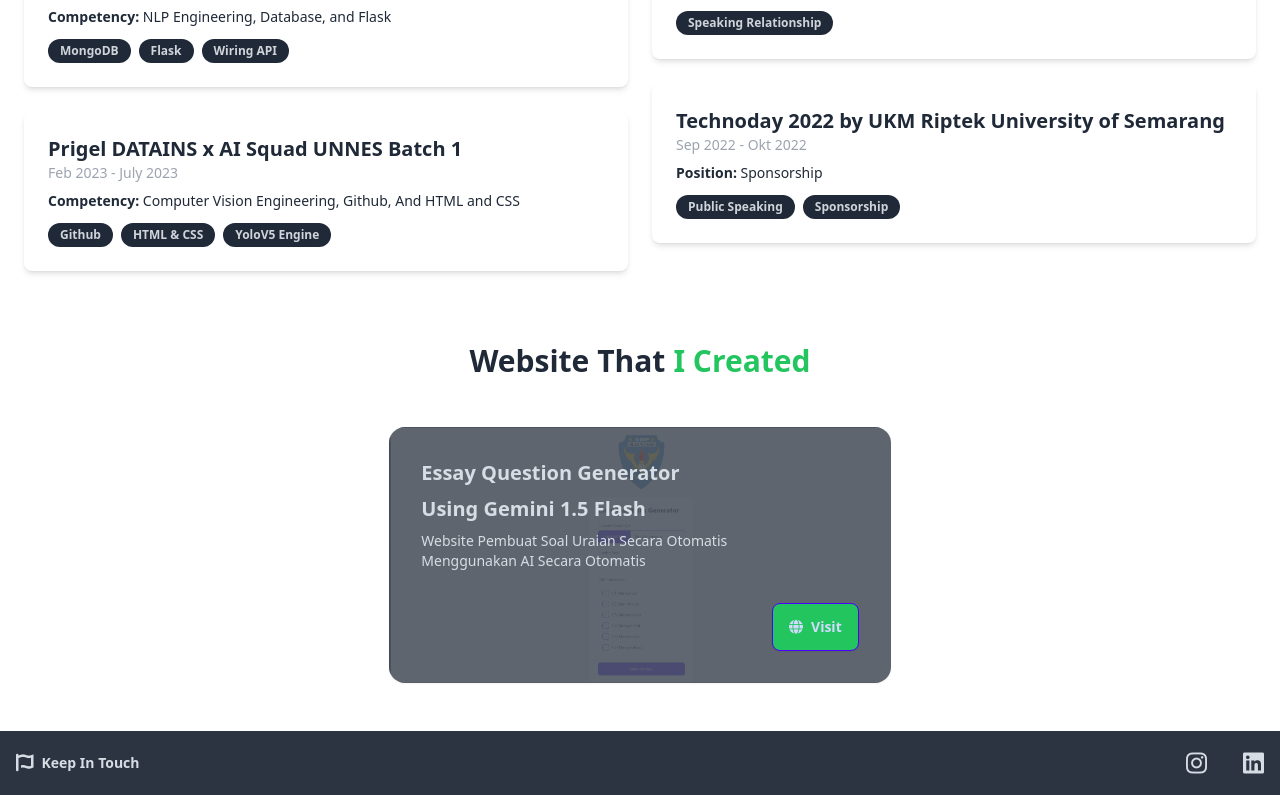
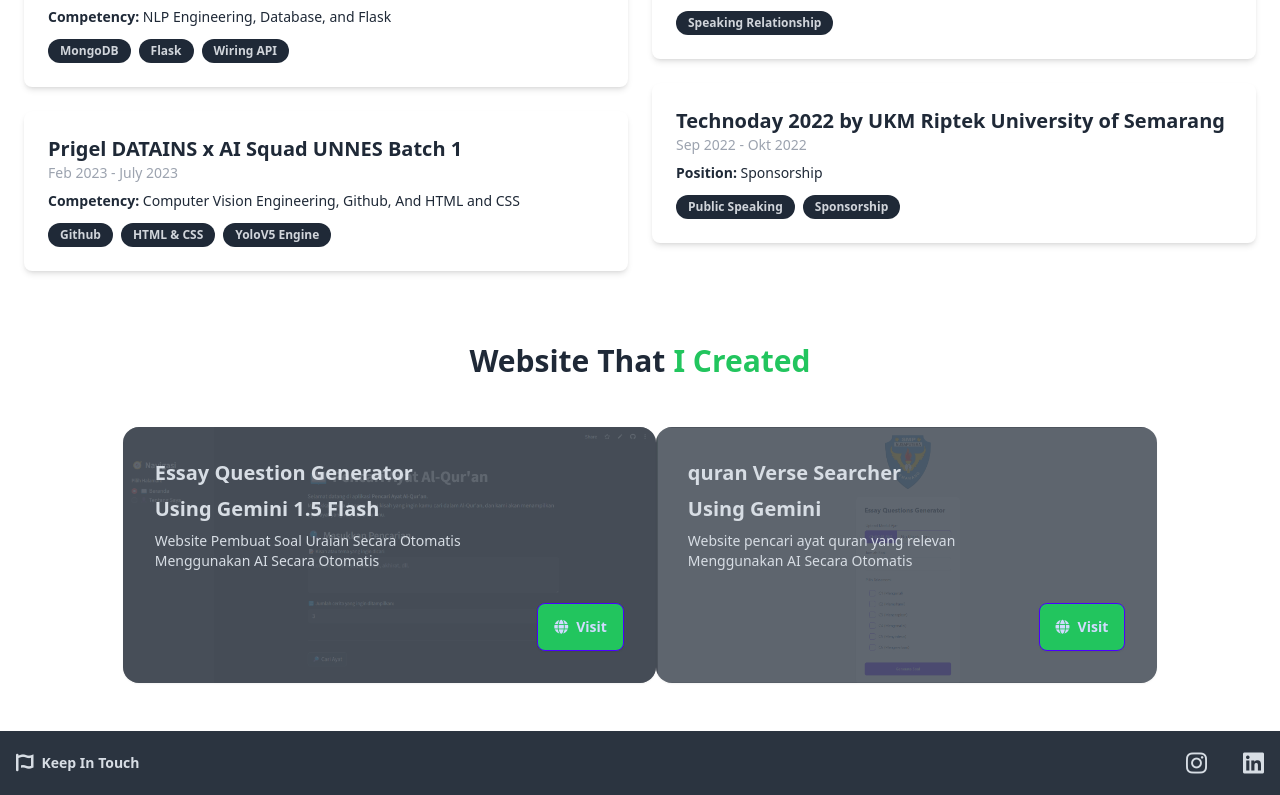
Before and after one commit to vayndem/Resume, a Vue app: page / in a window 1280 px wide. Shown: the part 1345-2140 px from the top of the page. Built offline with nearby package versions, Linux system fonts and the light colour scheme.

Commit message:
Add: Streamlit

```diff
--- a/src/components/Portofolio.vue
+++ b/src/components/Portofolio.vue
@@ -1,15 +1,19 @@
 <!-- eslint-disable vue/multi-word-component-names -->
 
 <script setup>
-const handleClick = () => {
+const handleClick1 = () => {
   window.open('https://sistem-soal-nusaputera.web.app', '_blank')
+}
+
+const handleClick2 = () => {
+  window.open('https://quran-searcher.streamlit.app', '_blank')
 }
 </script>
 
 <template>
   <div class="card bg-base-100 image-full w-max h-64 shadow-sm">
     <figure>
-      <img src="/image.png " alt="Website Screenshot" class="opacity-45" />
+      <img src="/image2.png " alt="Website Screenshot" class="opacity-45" />
     </figure>
     <div class="card-body">
       <h2 class="card-title">Essay Question Generator</h2>
@@ -20,7 +24,27 @@ const handleClick = () => {
       </p>
 
       <div class="card-actions mt-auto justify-end">
-        <button class="btn btn-primary bg-primary hover:btn-accent" @click="handleClick">
+        <button class="btn btn-primary bg-primary hover:btn-accent" @click="handleClick1">
+          <i class="fa-solid fa-globe"></i> Visit
+        </button>
+      </div>
+    </div>
+  </div>
+
+  <div class="card bg-base-100 image-full w-max h-64 shadow-sm">
+    <figure>
+      <img src="/image.png " alt="Website Screenshot" class="opacity-45" />
+    </figure>
+    <div class="card-body">
+      <h2 class="card-title">quran Verse Searcher</h2>
+      <h2 class="card-title">Using Gemini</h2>
+      <p class="text-sm">
+        Website pencari ayat quran yang relevan<br />
+        Menggunakan AI Secara Otomatis
+      </p>
+
+      <div class="card-actions mt-auto justify-end">
+        <button class="btn btn-primary bg-primary hover:btn-accent" @click="handleClick2">
           <i class="fa-solid fa-globe"></i> Visit
         </button>
       </div>
```
Also changed, not shown: public/image2.png (added).
